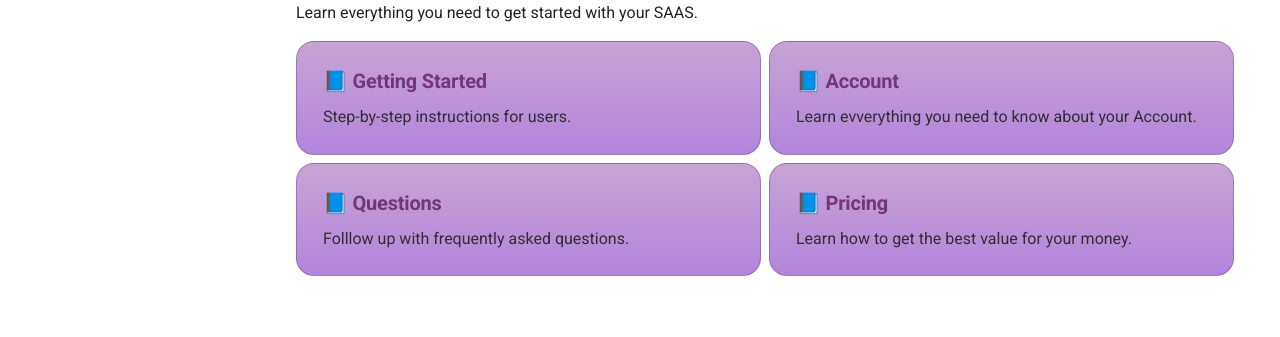
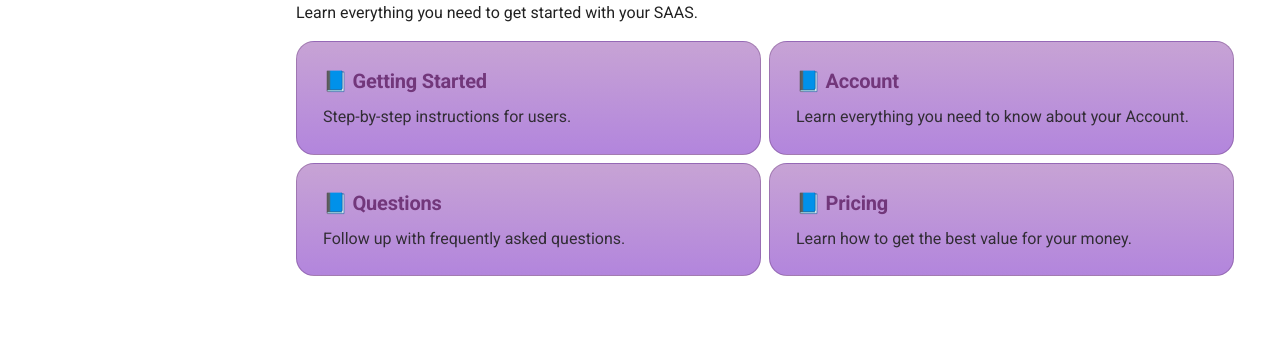
Before and after one commit to Obytracks/New-Mkdocs-Project, an MkDocs documentation site: the page built from docs/index.md, in a window 1280 px wide. Shown: the part 252-589 px from the top of the page. Built offline with MkDocs 1.6.1 and Material for MkDocs 9.7.7, drawn with Linux system fonts in a browser that asks for light colours.

Commit message:
TExt error correction

```diff
--- a/docs/index.md
+++ b/docs/index.md
@@ -12,12 +12,12 @@ Learn everything you need to get started with your SAAS.
 
   <a class="clickable-card" href="Knowledge-Base/Account/">
     <h3>📘 Account</h3>
-    <p>Learn evverything you need to know about your Account.</p>
+    <p>Learn everything you need to know about your Account.</p>
   </a>
 
   <a class="clickable-card" href="Knowledge-Base/Questions/">
     <h3>📘 Questions</h3>
-    <p>Folllow up with frequently asked questions.</p>
+    <p>Follow up with frequently asked questions.</p>
   </a>
 
   <a class="clickable-card" href="Knowledge-Base/Pricing/">
```
